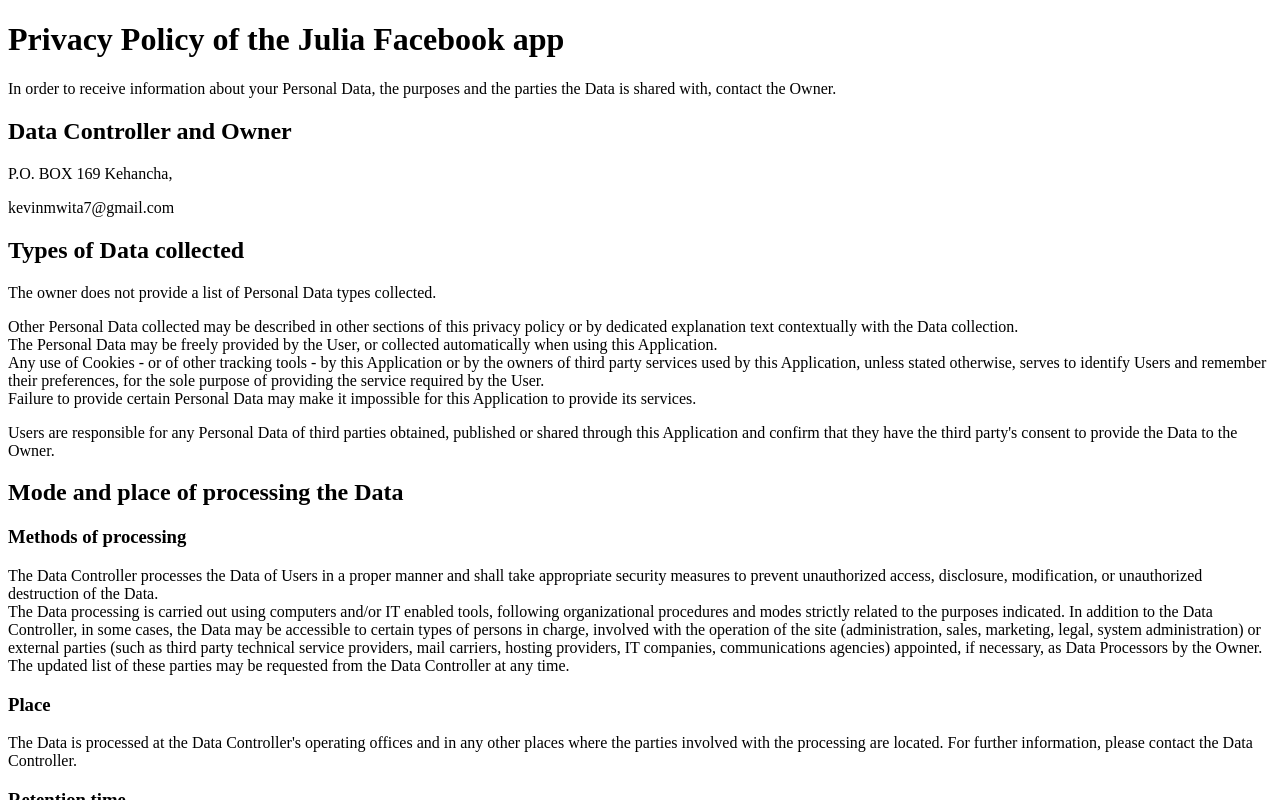
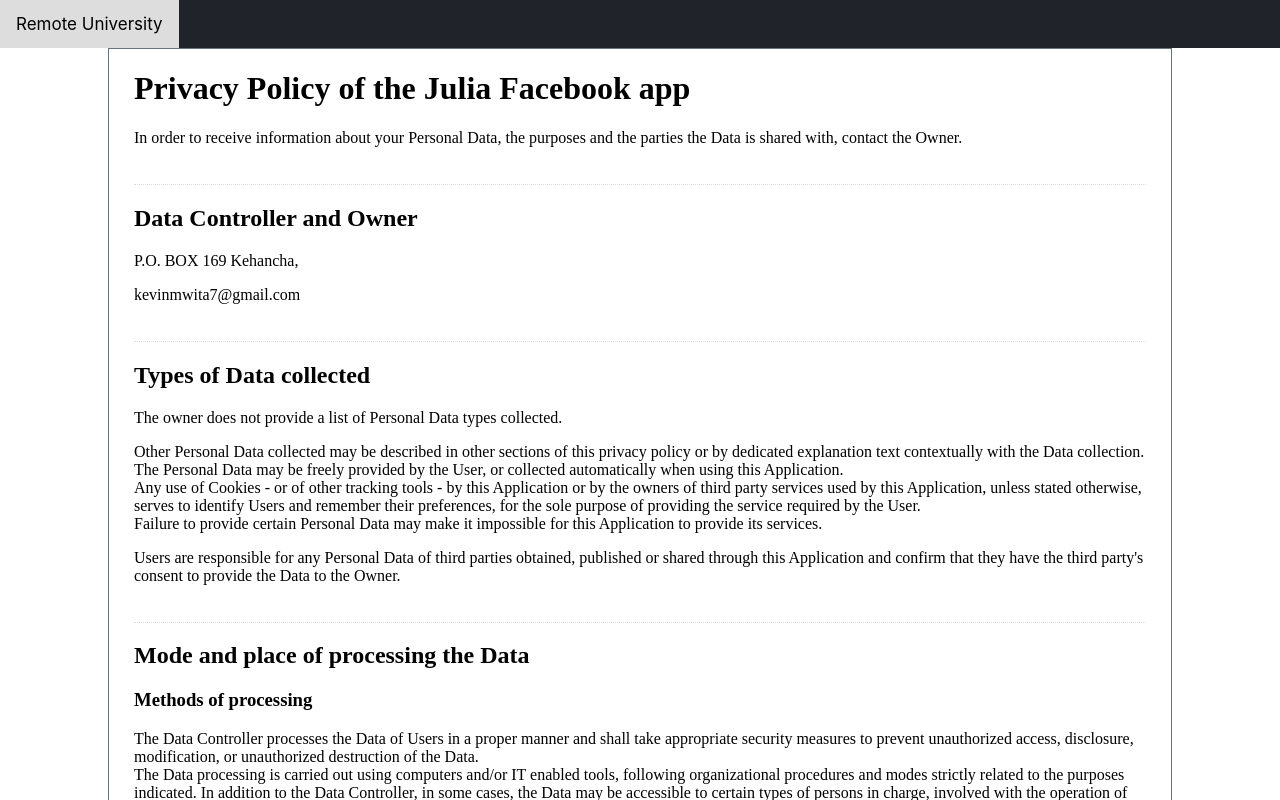
Before and after one commit to KevinMwita7/remote-university-website, a Next.js app: page /privacy in a window 1280 px wide. Shown: the top 800 px of the page. Built offline with nearby package versions, Linux system fonts and the light colour scheme.

Commit message:
styled privacy page

```diff
--- a/components/header.js
+++ b/components/header.js
@@ -1,10 +1,6 @@
-import Link from 'next/link';
-
 export default () => (
     <header className="navigation">
-        <Link href="/">
-            <a title="Remote university" className="home">Remote University</a>
-        </Link>
+        <a title="Remote university" className="home" href="/">Remote University</a>
         <style jsx>
             {`
             * {
--- a/pages/privacy.js
+++ b/pages/privacy.js
@@ -1,6 +1,10 @@
+import Header from '../components/header';
+
 export default () => {
     return (
         <>
+        <Header/>
+        <div className="container">
         <div class="tab">
             <h1>Privacy Policy of the Julia Facebook app</h1>
 
@@ -111,14 +115,26 @@
                 The Data Controller reserves the right to make changes to this privacy policy at any time by giving notice to its Users on this page. It is strongly recommended to check this page often, referring to the date of the last modification listed at the bottom. If a User objects to any of the changes to the Policy, the User must cease using this Application and can request that the Data Controller remove the Personal Data. Unless stated otherwise, the then-current privacy policy applies to all Personal Data the Data Controller has about Users.
             </p>
         </div>
-        <style jsx>
+        <style jsx global>
             {`
+            body {
+                margin: 0;
+            }
             .tab {
                 padding-bottom: 21px;
                 border-bottom: 1px dotted #dfdfdf;
             }
+            .container {
+                max-width: 1012px;
+                margin-right: auto;
+                margin-left: auto;
+                border: 1px solid #6a737d;
+                padding-left: 25px;
+                padding-right: 25px;
+            }
             `}
         </style>
+        </div>
         </>
     )
 }
--- a/static/css/style.css
+++ b/static/css/style.css
@@ -1,4 +1,3 @@
-/* Base */
 body {
   line-height: 1.7;
   color: gray;
```
Also changed, not shown: pages/index.js (+0 -9 lines).
